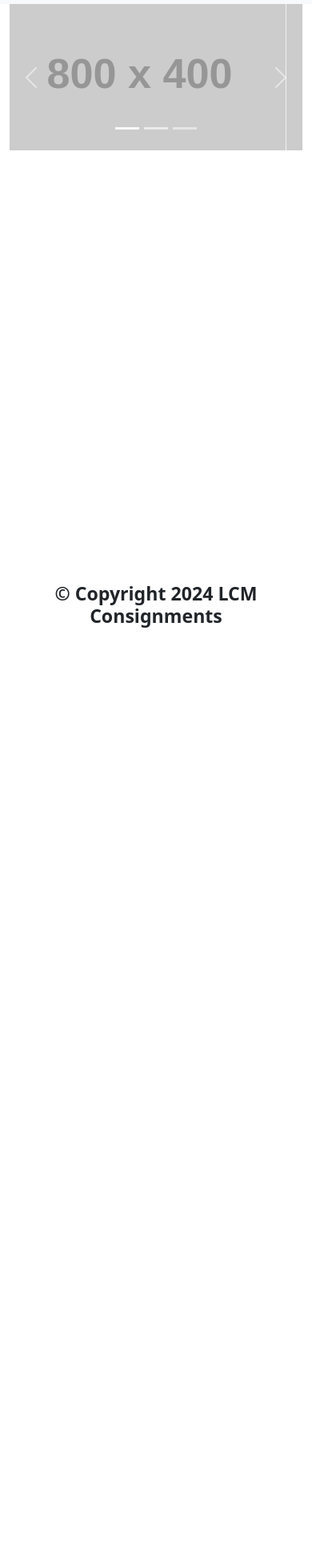
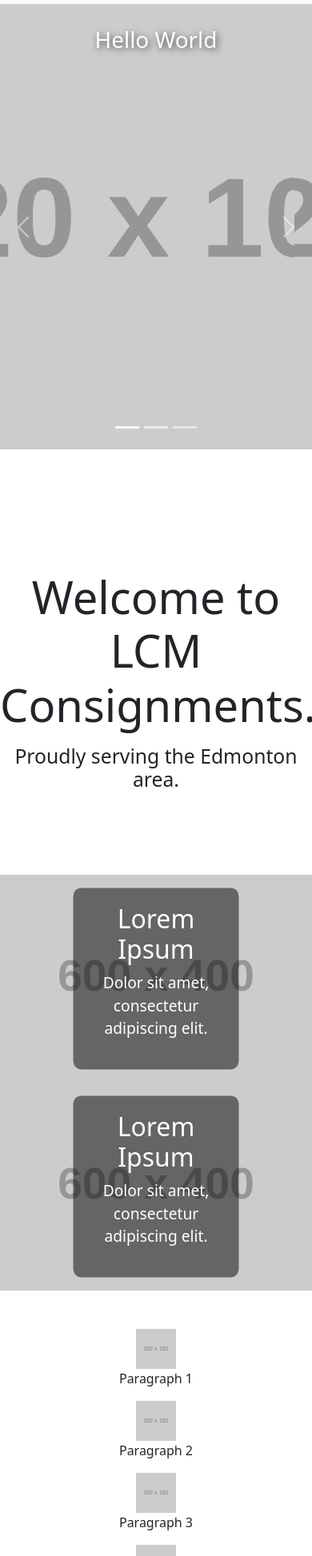
Before and after one commit to lochlantech/lcmconsignments, a plain HTML site: page index.html in a window 390 px wide. Shown: the part 51-1997 px from the top of the page at 80% size. Before the commit the page ends 844 px from the top, so only its background shows below. Drawn offline with nearby package versions, Linux system fonts and the light colour scheme; placeholder pictures from the web are drawn by us.

Commit message:
homepage skeleton complete
finished a skeleton for the homepage html and css, needs content from client

```diff
--- a/css/style.css
+++ b/css/style.css
@@ -1 +1,87 @@
 /* style.css */
+/* Copyright 2024 by LCM Consignments. */
+/* Code and development by by LochLAN Technologies */
+
+/* START CAROUSEL */
+
+.carousel-item img {
+    width: 100vw;
+    height: 100vh;
+    object-fit: cover;
+}
+
+body, html {
+    margin: 0;
+    padding: 0;
+    width: 100%;
+    height: 100%;
+}
+
+.text-overlay {
+    position: absolute;
+    top: 10%;
+    left: 50%;
+    transform: translateX(-50%);
+    z-index: 2;
+    color: white;
+    text-shadow: 2px 2px 8px rgba(0, 0, 0, 0.7);
+}
+
+h1 {
+    font-size: 3em;
+    margin-bottom: 0;
+}
+
+.carousel-item img {
+    height: 66vh;
+    object-fit: cover;
+}
+
+/* END CAROUSEL */
+
+
+
+/* START MAIN CONTENT */
+
+#content_brand_header {
+    font-size: 350%;
+}
+
+.position-relative {
+    position: relative;
+}
+
+.overlay-text {
+    position: absolute;
+    top: 50%;
+    left: 50%;
+    transform: translate(-50%, -50%);
+    color: white;
+    text-align: center;
+    background-color: rgba(0, 0, 0, 0.5);
+    padding: 20px;
+    border-radius: 10px;
+}
+
+.overlay-text h2 {
+    font-size: 2em;
+}
+
+.overlay-text p {
+    font-size: 1.2em;
+}
+
+#home_content_1 {
+    margin-top: 1in;
+}
+
+#content_header {
+    margin-top: 4cm;
+}
+
+#content_row img {
+    width: 50px;
+    height: 50px;
+}
+
+/* END MAIN CONTENT */
--- a/index.html
+++ b/index.html
@@ -34,9 +34,11 @@
             </nav>
         </header>
         <main>
-            <div class="container">
             <div class="row">
                 <div class="col-md-12">
+                    <div class="text-overlay text-center">
+                        <h1>Hello World</h1>
+                    </div>
                     <div id="carouselExample" class="carousel slide" data-bs-ride="carousel">
                         <div class="carousel-indicators">
                             <button type="button" data-bs-target="#carouselExample" data-bs-slide-to="0" class="active" aria-current="true" aria-label="Slide 1"></button>
@@ -45,13 +47,13 @@
                         </div>
                         <div class="carousel-inner">
                             <div class="carousel-item active">
-                                <img src="https://via.placeholder.com/800x400" class="d-block w-100" alt="Slide 1">
+                                <img src="https://via.placeholder.com/1920x1080" class="d-block w-100" alt="Slide 1">
                             </div>
                             <div class="carousel-item">
-                                <img src="https://via.placeholder.com/800x400" class="d-block w-100" alt="Slide 2">
+                                <img src="https://via.placeholder.com/1920x1080" class="d-block w-100" alt="Slide 2">
                             </div>
                             <div class="carousel-item">
-                                <img src="https://via.placeholder.com/800x400" class="d-block w-100" alt="Slide 3">
+                                <img src="https://via.placeholder.com/1920x1080" class="d-block w-100" alt="Slide 3">
                             </div>
                         </div>
                         <button class="carousel-control-prev" type="button" data-bs-target="#carouselExample" data-bs-slide="prev">
@@ -65,13 +67,57 @@
                     </div>
                 </div>
             </div>
+            <div id="content_header" class="row">
+                <div class="col-md-12">
+                    <h1 id="content_brand_header" class="text-center">Welcome to LCM Consignments.</h1>
+                    <div class="mt-3"></div>
+                    <h2 class="text-center">Proudly serving the Edmonton area.</h2>
+                </div>
+            </div>
+            <div id="home_content_1" class="row justify-content-center">
+                <div class="col-md-5 position-relative">
+                    <img src="https://via.placeholder.com/600x400" class="img-fluid w-100" alt="Image 1">
+                    <div class="overlay-text">
+                        <h2>Lorem Ipsum</h2>
+                        <p>Dolor sit amet, consectetur adipiscing elit.</p>
+                    </div>
+                </div>
+                <div class="col-md-5 position-relative">
+                    <img src="https://via.placeholder.com/600x400" class="img-fluid w-100" alt="Image 2">
+                    <div class="overlay-text">
+                        <h2>Lorem Ipsum</h2>
+                        <p>Dolor sit amet, consectetur adipiscing elit.</p>
+                    </div>
+                </div>
+            </div>
+            <div id="content_row" class="row justify-content-center text-center mt-5">
+                <div class="col-md-2">
+                    <img src="https://via.placeholder.com/150" class="img-fluid" alt="Image 1">
+                    <p>Paragraph 1</p>
+                </div>
+                <div class="col-md-2">
+                    <img src="https://via.placeholder.com/150" class="img-fluid" alt="Image 2">
+                    <p>Paragraph 2</p>
+                </div>
+                <div class="col-md-2">
+                    <img src="https://via.placeholder.com/150" class="img-fluid" alt="Image 3">
+                    <p>Paragraph 3</p>
+                </div>
+                <div class="col-md-2">
+                    <img src="https://via.placeholder.com/150" class="img-fluid" alt="Image 4">
+                    <p>Paragraph 4</p>
+                </div>
+                <div class="col-md-2">
+                    <img src="https://via.placeholder.com/150" class="img-fluid" alt="Image 5">
+                    <p>Paragraph 5</p>
+                </div>
             </div>
         </main>
         <footer>
             <div class="container">
                 <div class="row">
                     <div class="col-12 bg-light">
-                        <h3 class="fw-bold text-center fixed-bottom">&copy; Copyright 2024 LCM Consignments</h3>
+                        <h3 class="fw-bold text-center">&copy; Copyright 2024 LCM Consignments</h3>
                     </div>
                 </div>
             </div>
```
Lines whose indentation alone changed are shown as unchanged.
